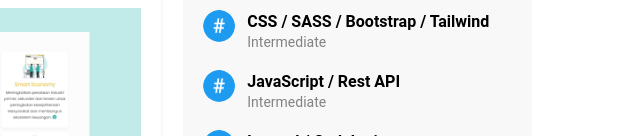
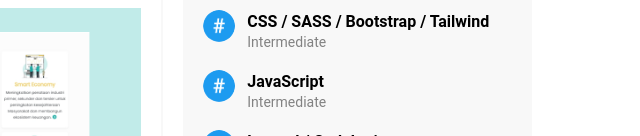
Before and after one commit to wecitra/wecitra.github.io, a website: page index.html in a window 1280 px wide. Shown: the part 816-952 px from the top of the page, 616-1256 px from the left. Drawn offline with Linux system fonts and the light colour scheme.

Commit message:
update index

```diff
--- a/index.html
+++ b/index.html
@@ -96,7 +96,7 @@
                 <div class="flex mb-4">
                     <img src="dist/img/tag.png" alt="" class="w-8 h-8 rounded-full mr-3">
                     <div class="self-center">
-                        <h1 class="font-semibold -mb-1">JavaScript / Rest API</h1>
+                        <h1 class="font-semibold -mb-1">JavaScript</h1>
                         <span class="text-sm text-secondary">Intermediate</span>
                     </div>
                 </div>
```
